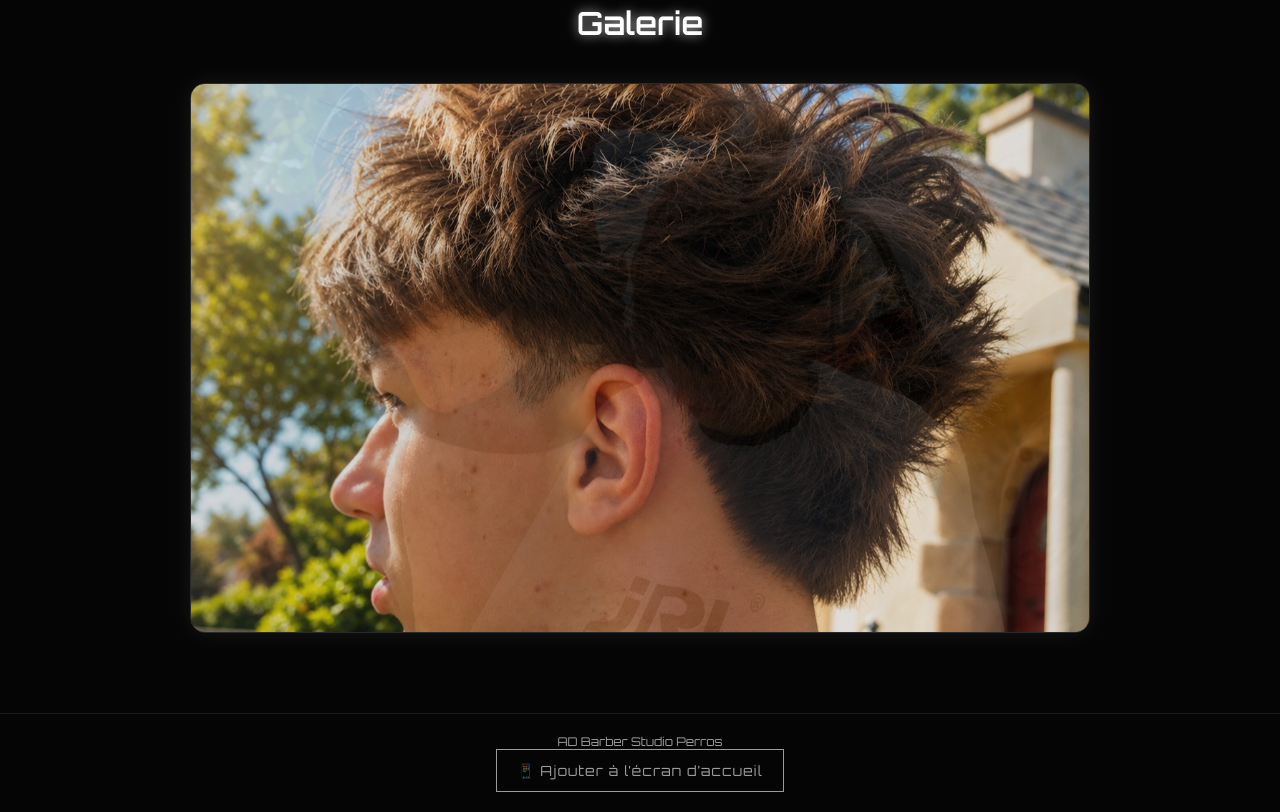
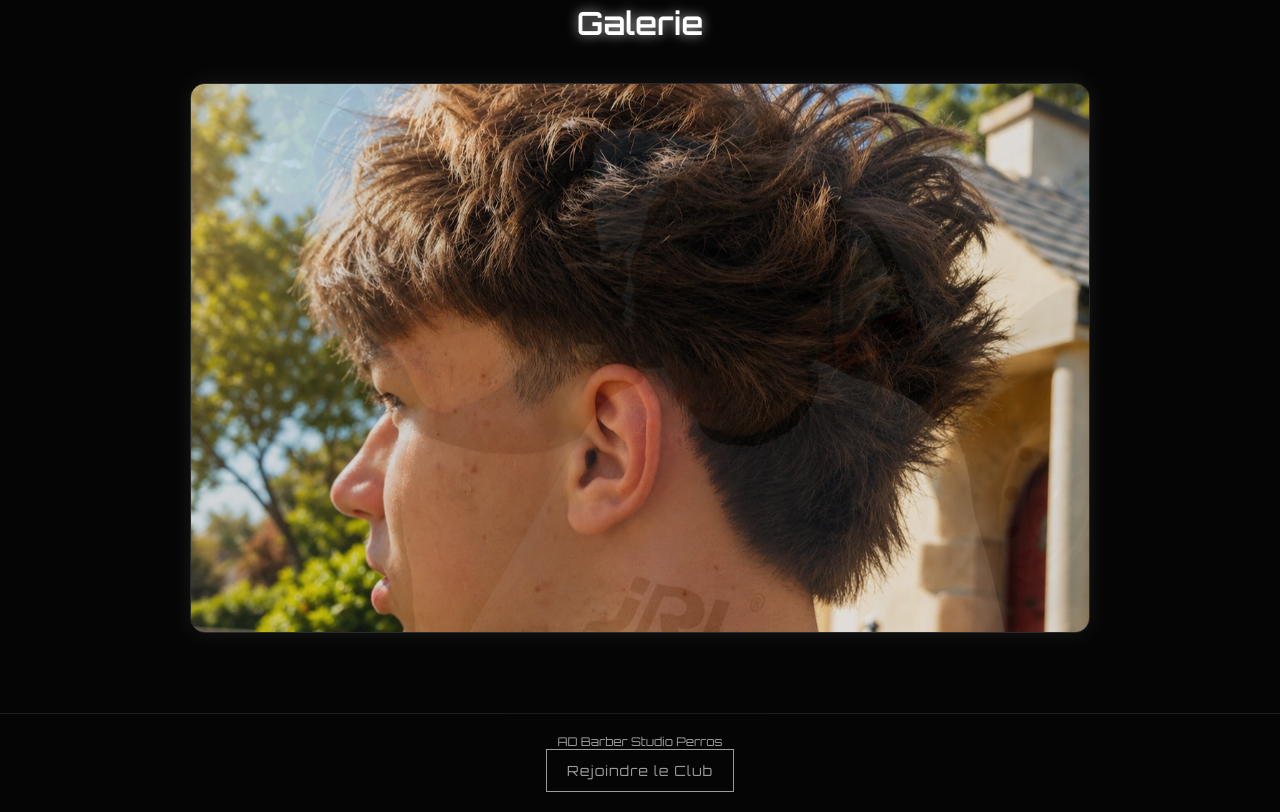
Before and after one commit to YannTwoo/barber-studio-1.1, a website: page public/index.html in a window 1280 px wide. Shown: the part 389-1201 px from the top of the page. Drawn offline with Linux system fonts and the light colour scheme.

Commit message:
splash 2.3

```diff
--- a/public/index.html
+++ b/public/index.html
@@ -72,7 +72,7 @@ Réserver un rendez-vous
 
 <!-- BOUTON INSTALL PWA -->
 <button id="installBtn" class="btn">
-📱 Ajouter à l’écran d’accueil
+Rejoindre le Club
 </button>
 </footer>
 
```
